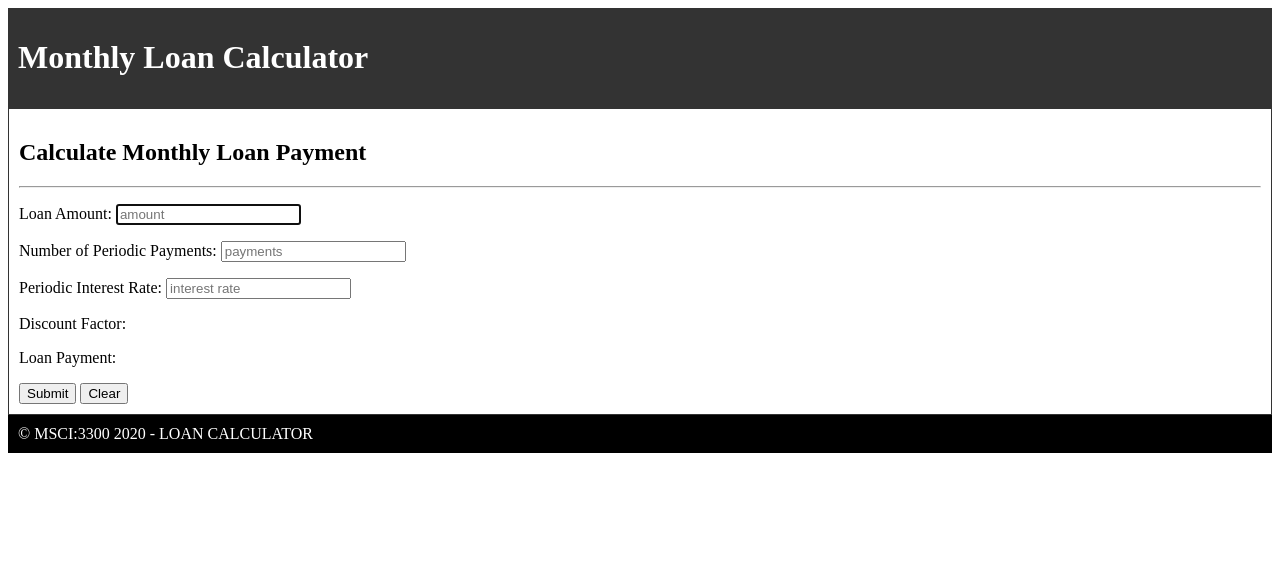
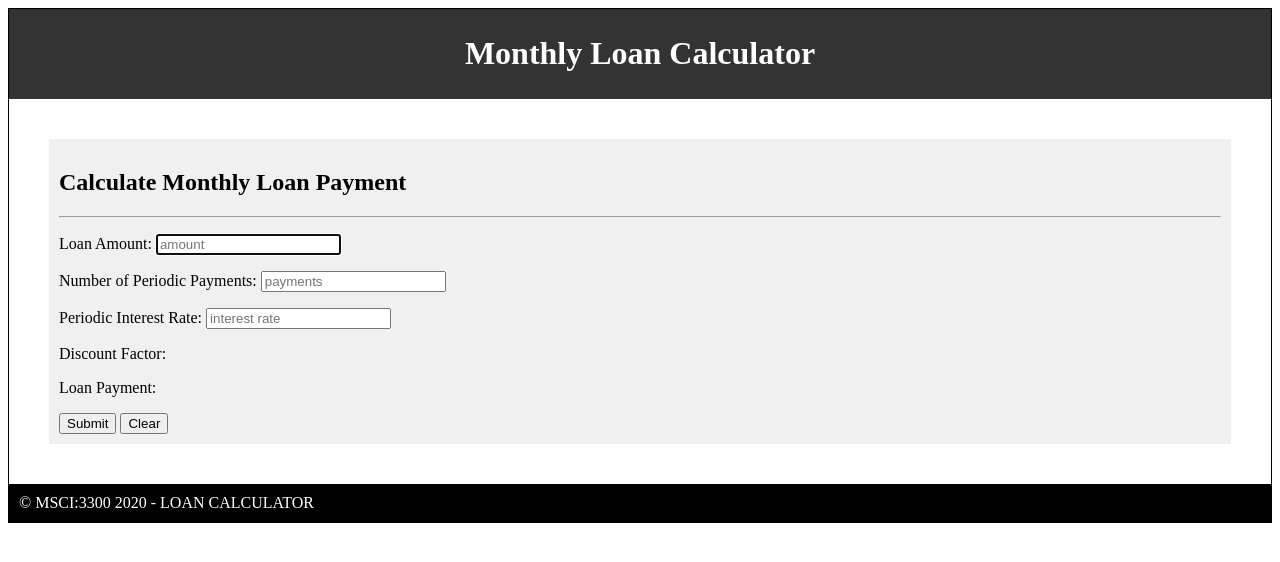
Before and after one commit to kims99/HW3, a Flask app: page / in a window 1280 px wide. Shown: the top 562 px of the page. Run offline with Flask 2, Linux system fonts and the light colour scheme.

Commit message:
Modified stylesheet

```diff
--- a/static/css/stylesheet.css
+++ b/static/css/stylesheet.css
@@ -1,11 +1,13 @@
 body{
-    background-color: #ffffff;
+    background-color: white;
+    border: 1px solid black;
   }
 
   #header{
     background-color: #333333;
     color: white;
-    padding:10px;
+    padding:5px;
+    text-align: center;
   }
 
   #footer{
@@ -15,6 +17,11 @@ body{
   }
 
   #main{
-    border: 1px solid #333333;
+    border: 1px solid white;
+    border-width: 40px;
     padding: 10px;
   }
+
+  #content{
+    background-color: #f0f0f0;
+  }
```
